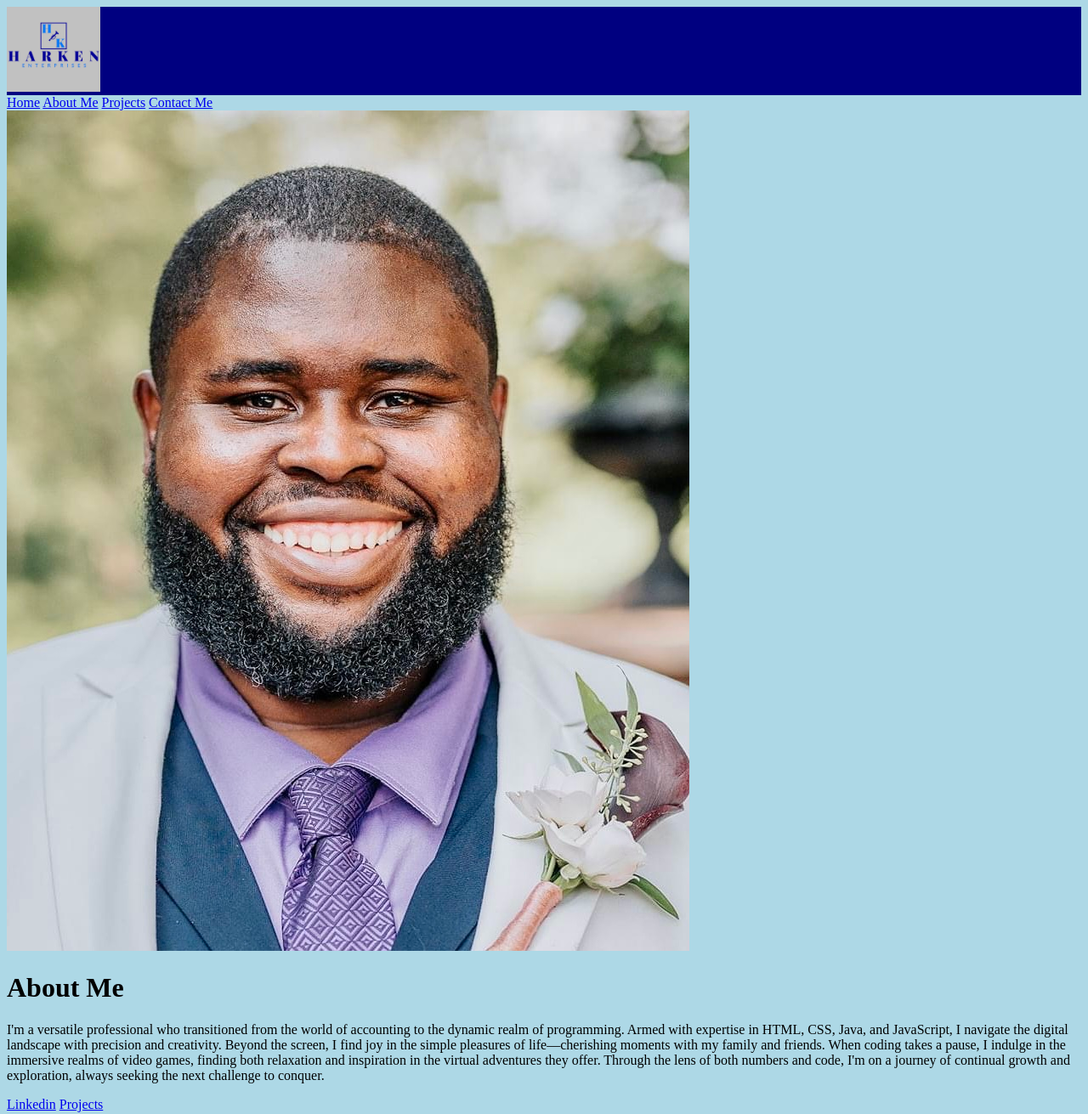
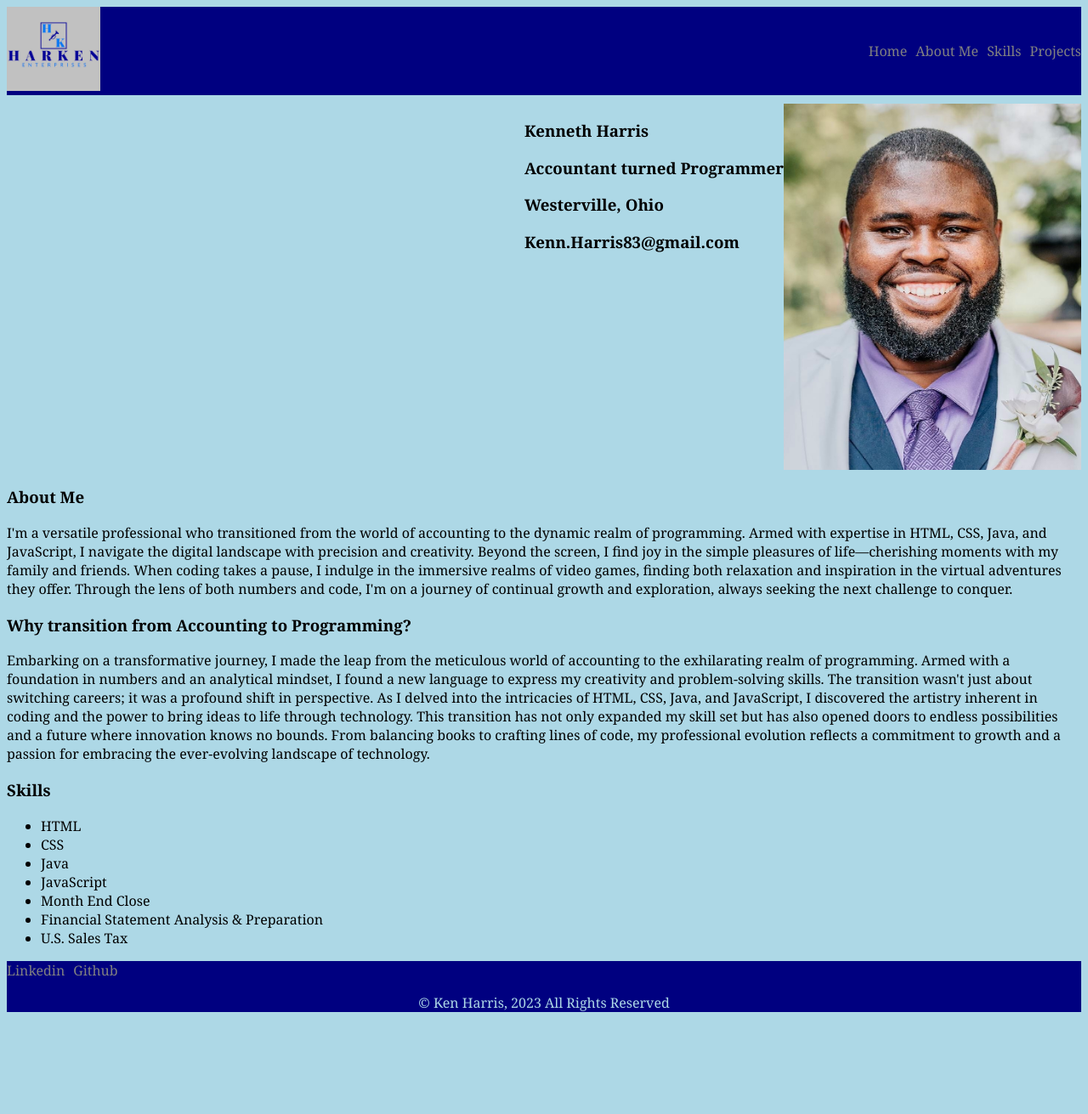
Before and after one commit to kenharris83/kenharris83.github.io, a plain HTML site: page index.html in a window 1280 px wide. Shown: the top 1311 px of the page at 85% size. After the commit the page ends 1207 px from the top, so only its background shows below. Drawn offline with Linux system fonts and the light colour scheme.

Commit message:
Added Sections to link and bio's.

```diff
--- a/index.html
+++ b/index.html
@@ -14,24 +14,54 @@
                 <img src="./Images/Harken Enterprises.jpg" alt="Profile Logo">
             </a>
         </div>
+        <div class="nav-links">
+            <a href="#section1">Home</a>
+            <a href="#section2">About Me</a>
+            <a href="#section3">Skills</a>
+            <a href="#section4">Projects</a>
+        </div>
+
     </Nav>
-    <header>
-        <div class="nav-links">
-            <a href="#">Home</a>
-            <a href="#">About Me</a>
-            <a href="#">Projects</a>
-            <a href="#">Contact Me</a>
-        </div>
-    </header>
+    <div class="content">
+        <article>
+            <section id="section1">
+            <div class="profile-info">
+                <img src="./Images/Profile Pic.jpg" alt="Profile Picture">
+                <div>
+                    <h1>Kenneth Harris</h1>
+                    <h3>Accountant turned Programmer</h3>
+                    <h3>Westerville, Ohio</h3>
+                    <h3>Kenn.Harris83@gmail.com</h3>
+                </div>
+            </div></section>
+            <section id="section2">
+            <h1>About Me</h1>
+            <p>I'm a versatile professional who transitioned from the world of accounting to the dynamic realm of programming. Armed with expertise in HTML, CSS, Java, and JavaScript, I navigate the digital landscape with precision and creativity. Beyond the screen, I find joy in the simple pleasures of life—cherishing moments with my family and friends. When coding takes a pause, I indulge in the immersive realms of video games, finding both relaxation and inspiration in the virtual adventures they offer. Through the lens of both numbers and code, I'm on a journey of continual growth and exploration, always seeking the next challenge to conquer.  </p>
+            <h3>Why transition from Accounting to Programming?</h3>
+            <p>Embarking on a transformative journey, I made the leap from the meticulous world of accounting to the exhilarating realm of programming. Armed with a foundation in numbers and an analytical mindset, I found a new language to express my creativity and problem-solving skills. The transition wasn't just about switching careers; it was a profound shift in perspective. As I delved into the intricacies of HTML, CSS, Java, and JavaScript, I discovered the artistry inherent in coding and the power to bring ideas to life through technology. This transition has not only expanded my skill set but has also opened doors to endless possibilities and a future where innovation knows no bounds. From balancing books to crafting lines of code, my professional evolution reflects a commitment to growth and a passion for embracing the ever-evolving landscape of technology.</p></section>
+            <section id="section3">
+            <H3>Skills</H3>
+            <ul>
+                <li>HTML</li>
+                <li>CSS</li>
+                <li>Java</li>
+                <li>JavaScript</li>
+                <li>Month End Close</li>
+                <li>Financial Statement Analysis & Preparation</li>
+                <li>U.S. Sales Tax</li>
+            </ul></section>
+        </article>
+    </div>
     <Body>
-        <img src="./Images/Profile Pic.jpg" alt="Profile Picture">
-        <h1>About Me</h1>
-        <p>I'm a versatile professional who transitioned from the world of accounting to the dynamic realm of programming. Armed with expertise in HTML, CSS, Java, and JavaScript, I navigate the digital landscape with precision and creativity. Beyond the screen, I find joy in the simple pleasures of life—cherishing moments with my family and friends. When coding takes a pause, I indulge in the immersive realms of video games, finding both relaxation and inspiration in the virtual adventures they offer. Through the lens of both numbers and code, I'm on a journey of continual growth and exploration, always seeking the next challenge to conquer.  </p>
+
+
+        <p>
     </Body>
     <footer>
         <div class="nav-links">
             <a href="https://www.linkedin.com/in/kenneth-harris-87402a39">Linkedin</a>
-            <a href="https://github.com/kenharris83/kenharris83.github.io">Projects</a>
+            <a href="https://github.com/kenharris83/kenharris83.github.io">Github</a>
+
 
 
         </div>
--- a/style.css
+++ b/style.css
@@ -1,14 +1,44 @@
 body{
     background-color:lightblue ;
-    font-family:'Times New Roman', Times, serif
+    font-family: Cambria, Cochin, Georgia, Times, 'Times New Roman', serif;
 
 }
 .nav-logo a img{
     width: 110px;
-    height: 100px;
 }
 nav{
+    display: flex;
+    justify-content: space-between;
+    align-items: center;
+       background-color: navy;
+}
+.nav-links{
+    display: flex;
+    gap: 10px;
+}
+ .nav-links a{
+    color: gray;
+    text-decoration: none;
+ }
+ .nav-links a:hover{
+    color: lightblue;
+ }
+ .content{
+    flex: 1;
+ }
+ footer{
     background-color: navy;
-
-
-}
+    text-align: center;
+    color: lightblue;
+    justify-content: center;
+    align-items: center;
+ }
+ .profile-info{
+    display: flex;
+    flex-direction: row-reverse;
+    row-gap: 25px;
+    margin-top: 10px;
+ }
+ .profile-info img{
+    width: 350px;
+ }
```
